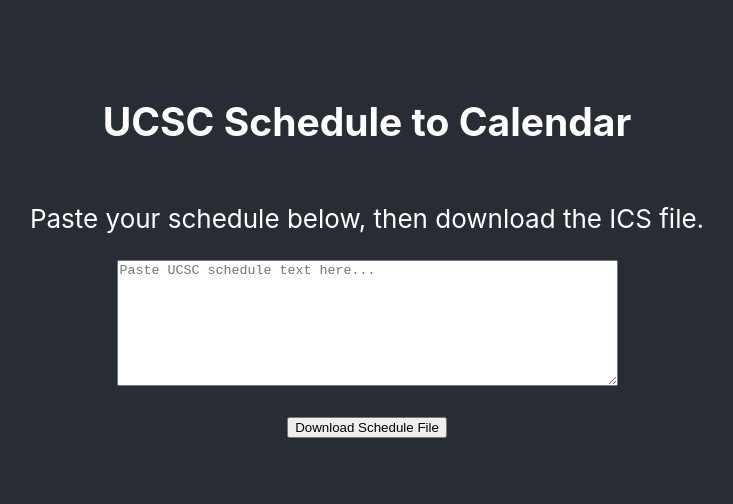
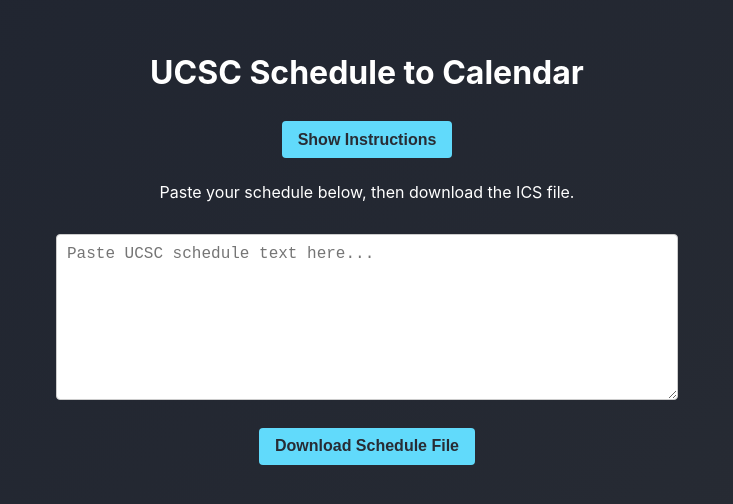
Before and after one commit to Pranav793/UCSCtoGCal, a React (Create React App) app in the folder schedule-parser/: page / in a window 1280 px wide. Shown: the part 148-652 px from the top of the page, without its empty margins (273-1006 px from the left). Built offline with nearby package versions, Linux system fonts and the light colour scheme.

Commit message:
instructions set

```diff
--- a/schedule-parser/src/App.css
+++ b/schedule-parser/src/App.css
@@ -1,4 +1,4 @@
-.App {
+/* .App {
   text-align: center;
 }
 
@@ -35,4 +35,114 @@
   to {
     transform: rotate(360deg);
   }
+} */
+/* Use a more modern, nice-looking font stack, if desired */
+.App {
+  text-align: center;
+  font-family: -apple-system, BlinkMacSystemFont, "Segoe UI", Roboto, Helvetica, Arial, sans-serif;
+  background-color: #f0f2f5; /* Lighter background for the whole page */
+  margin: 0;
+  padding: 0;
 }
+
+/* The spinning React logo can stay as is if you like it, or remove it. */
+.App-logo {
+  height: 40vmin;
+  pointer-events: none;
+  margin-bottom: 2rem; /* Some spacing below the logo */
+}
+
+/* Keeps the logo spinning if user has not requested reduced motion */
+@media (prefers-reduced-motion: no-preference) {
+  .App-logo {
+    animation: App-logo-spin infinite 20s linear;
+  }
+}
+
+/* A simple keyframes spin animation */
+@keyframes App-logo-spin {
+  from {
+    transform: rotate(0deg);
+  }
+  to {
+    transform: rotate(360deg);
+  }
+}
+
+/*
+   The main header area.
+   We give it a nice dark background with a slight gradient,
+   some padding, and white text for contrast.
+*/
+.App-header {
+  background: linear-gradient(135deg, #1f2430 0%, #282c34 100%);
+  min-height: 100vh;
+  display: flex;
+  flex-direction: column;
+  align-items: center;
+  justify-content: center;
+  color: #ffffff;
+  padding: 2rem;
+  box-sizing: border-box;
+}
+
+/* The link color can remain React-blue or be customized */
+.App-link {
+  color: #61dafb;
+  text-decoration: none;
+  font-weight: 600;
+}
+
+/* Optional: add a hover effect for .App-link */
+.App-link:hover {
+  text-decoration: underline;
+}
+
+/*
+   Example for some button styling.
+   If you have <button> elements, you can style them nicely like this:
+*/
+button {
+  /* background-color: #61dafb; */
+  background-color: #61dafb;
+  color: #282c34;
+  border: none;
+  border-radius: 4px;
+  padding: 0.6rem 1rem;
+  cursor: pointer;
+  font-size: 1rem;
+  font-weight: 600;
+  transition: background-color 0.2s ease;
+  margin: 0.5rem;
+}
+
+button:hover {
+  background-color: #4faad1;
+}
+
+/*
+   Example styling for a textarea or input
+   if used within your app
+*/
+textarea {
+  border: 1px solid #ccc;
+  border-radius: 4px;
+  padding: 0.6rem;
+  font-size: 1rem;
+  width: 90%;
+  max-width: 600px;
+  margin-top: 1rem;
+}
+
+/*
+   Extra: If you have a container or card,
+   you can create a 'card' style
+*/
+.card {
+  background: #ffffff;
+  border-radius: 8px;
+  padding: 2rem;
+  margin: 1rem auto;
+  max-width: 600px;
+  box-shadow: 0 2px 6px rgba(0, 0, 0, 0.15);
+}
--- a/schedule-parser/src/App.js
+++ b/schedule-parser/src/App.js
@@ -1,10 +1,12 @@
 import React, { useState } from 'react';
 import './App.css';
 import api from './api'; // axios instance with baseURL, etc.
+import textImg from './assets/highlightedtext.png'
 
 function App() {
   const [scheduleText, setScheduleText] = useState('');
   const [isLoading, setIsLoading] = useState(false);
+  const [showInstructions, setShowInstructions] = useState(false);
 
   const handleDownloadICS = async () => {
     if (!scheduleText.trim()) {
@@ -38,7 +40,31 @@
   return (
     <div className="App">
       <header className="App-header">
-        <h2>UCSC Schedule to Calendar</h2>
+        <h1>UCSC Schedule to Calendar</h1>
+
+        {/* Button that toggles the instructions popup */}
+        <button onClick={() => setShowInstructions(!showInstructions)}>
+          Show Instructions
+        </button>
+
+        {showInstructions && (
+          <div className="instructions-popup">
+            <div className="instructions-content">
+              <h4>How to Get Your UCSC Schedule Text</h4>
+              <p>
+                1. Log in to your UCSC student portal.<br />
+                2. Go to your Enrollment page and highlight and copy the text as shown below.<br />
+              </p>
+              <img src={textImg} alt="Instructions" />
+              <p>
+                3. Paste the schedule text into the box below.<br />
+              </p>
+              <button onClick={() => setShowInstructions(false)}>Close</button>
+            </div>
+          </div>
+        )}
+
+
         <p>Paste your schedule below, then download the ICS file.</p>
         <textarea
           rows={8}
```
Also changed, not shown: schedule-parser/src/assets/highlightedtext.png (added).
